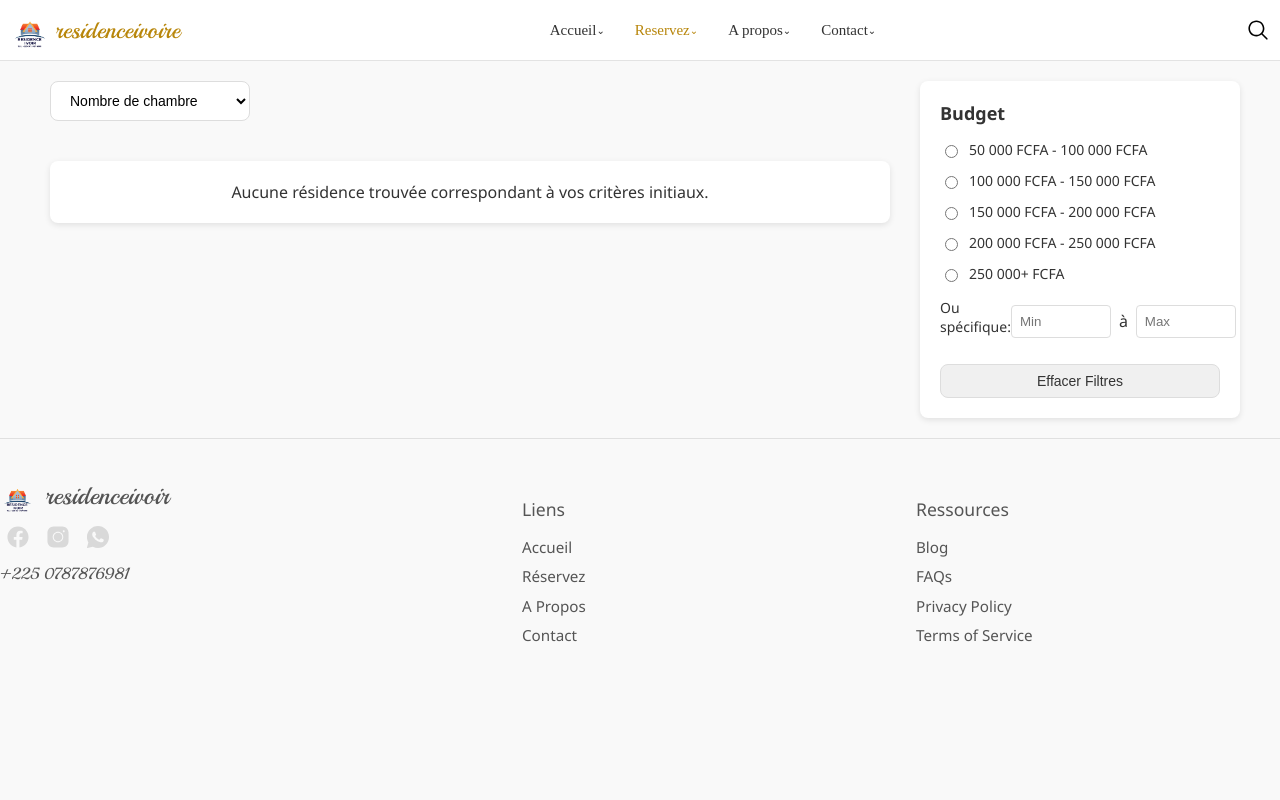
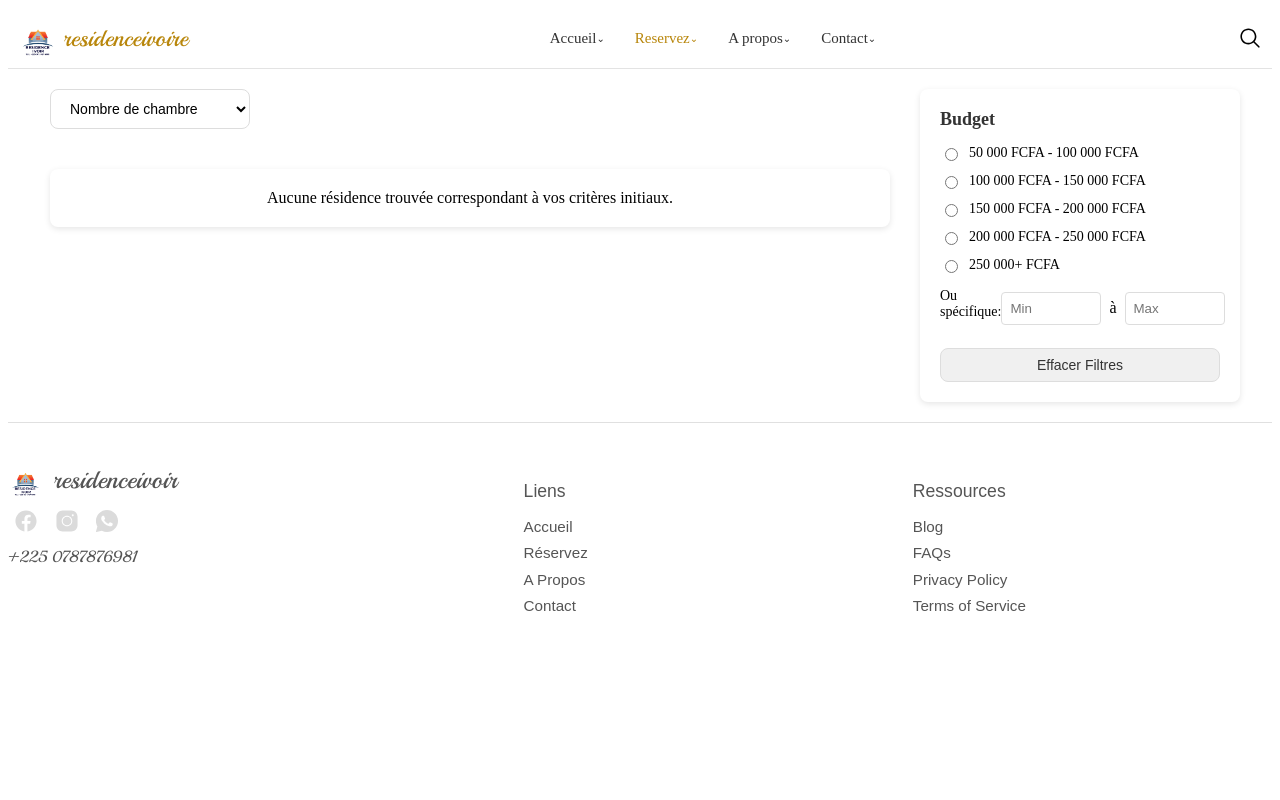
Before and after one commit to SamuelVanie/residence-ivoir, a Django app: page /residences/ in a window 1280 px wide. Run offline with Django 4.2, Linux system fonts and the light colour scheme; data that the repository does not hold is empty; some web fonts are replaced.

```diff
--- a/residence/static/css/residence_list.css
+++ b/residence/static/css/residence_list.css
@@ -1,18 +1,12 @@
 /* General styling */
 :root {
-  --primary-color: #b8860b; /* Golden brown similar to the buttons */
+  --primary-color: #b8860b;
   --light-gray: #f5f5f5;
   --medium-gray: #e0e0e0;
   --border-radius: 8px;
   --box-shadow: 0 2px 6px rgba(0, 0, 0, 0.1);
-}
-
-body {
-  font-family: "Segoe UI", Tahoma, Geneva, Verdana, sans-serif;
-  margin: 0;
-  padding: 0;
-  background-color: #f9f9f9;
-  color: #333;
+  --primary-font: "Lexend Era", sans-serif;
+  --secondary-font: "Newsreader", serif;
 }
 
 .page-wrapper {
@@ -35,6 +29,8 @@ body {
 }
 
 #roomFilterDropdown {
+  font-family: var(--primary-font);
+  font-weight: 400;
   padding: 10px 15px;
   border: 1px solid #ddd;
   border-radius: var(--border-radius);
--- a/residence/templates/residence/residence_list.html
+++ b/residence/templates/residence/residence_list.html
@@ -1,13 +1,8 @@
 {% load static %}
 <link rel="stylesheet" href="{% static 'css/residence_list.css' %}" />
 
-<html lang="fr">
-  <head>
-    <meta charset="UTF-8" />
-    <meta name="viewport" content="width=device-width, initial-scale=1.0" />
+{% include 'residence/header.html' %}
 <title>Nos Résidences</title>
-    {% include 'residence/header.html' %}
-  </head>
 <body>
   <div class="page-wrapper">
 
@@ -350,4 +345,3 @@
   </script>
 </body>
 {% include 'residence/footer.html' %}
-</html>
```
Also changed, not shown: 1 other file. Lines whose indentation alone changed are shown as unchanged.
